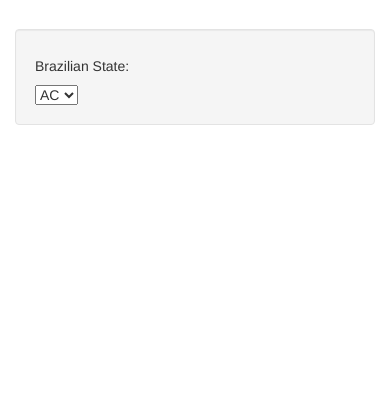
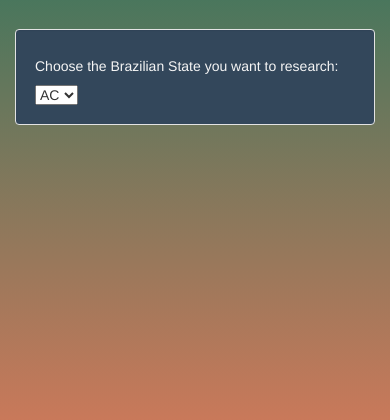
Before and after one commit to danielatuesta55/Deforestation, a Flask app: page / in a window 390 px wide. Shown: the part 245-665 px from the top of the page. Run offline with Flask 2, Linux system fonts and the light colour scheme; data that the repository does not hold is empty; some libraries are stand-ins or nearby versions.

Commit message:
added css

```diff
--- a/static/css/style.css
+++ b/static/css/style.css
@@ -11,9 +11,21 @@ html {
 
 body {
   /* Padding bottom by footer height */
+  background-image: linear-gradient(#00755e, rgba(255, 122,89));
   padding-bottom: 80px;
 }
-
+.row h1 {
+  color:#f5f5f5;
+}
+.row p{
+  color: #f5f5f5;
+}
+.well{
+  background-color:#33475b
+}
+.well h5{
+  color: #f5f5f5;
+}
 #footer {
   position: absolute;
   bottom: 0;
--- a/templates/index.html
+++ b/templates/index.html
@@ -19,15 +19,15 @@
 
   <div class="container">
     <div class="row">
-      <div class="col-md-12 jumbotron text-center">
+      <div class="col-md-12 jumbotron text-center" style="background-image: url(https://upload.wikimedia.org/wikipedia/commons/4/4b/Amazon_Manaus_forest.jpg)">
         <h1>Rainforest Deforestation Study</h1>
-        <p>Use the interactive charts below to explore the dataset</p>
+        <p>Explore the effect deforestation has on the Amazon Rainforest in Brazil</p>
       </div>
     </div>
     <div class="row">
       <div class="col-md-2">
         <div class="well">
-          <h5>Brazilian State:</h5>
+          <h5>Choose the Brazilian State you want to research:</h5>
           <select id="selDataset">
             <option value="AC">AC</option>
             <option value="AM">AM</option>
```
